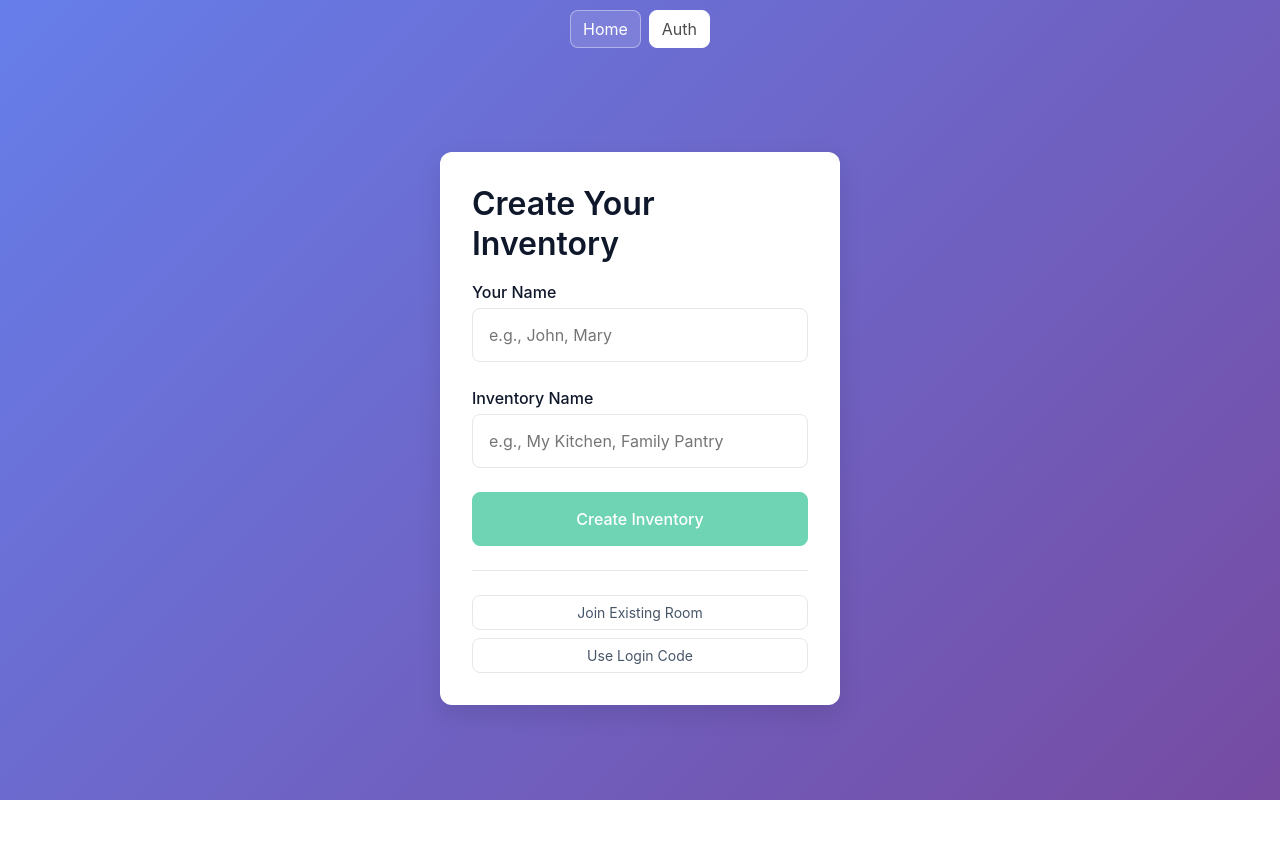
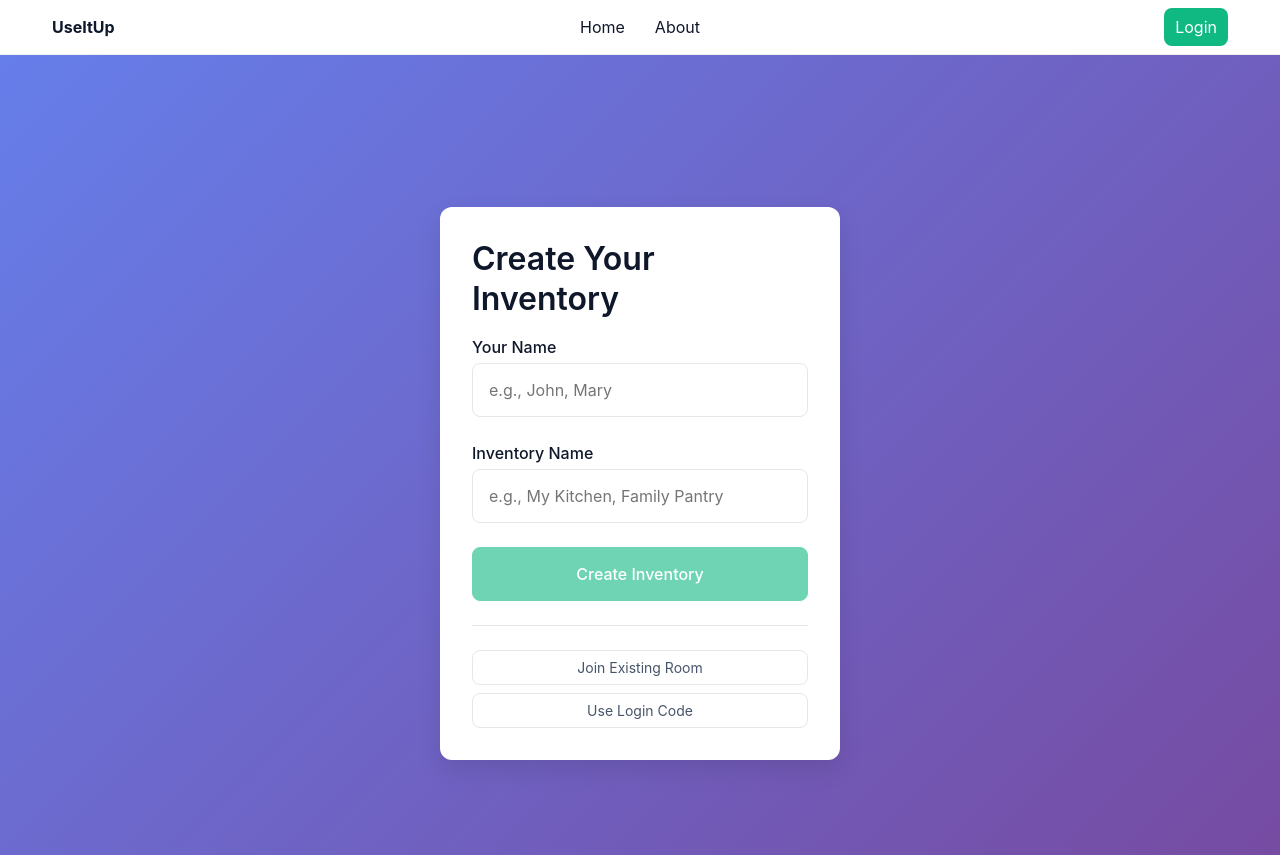
Before and after one commit to RayLi-Muye/5120-tp23-DrPantrist, a Vue app in the folder frontend/: page /auth in a window 1280 px wide. Before the commit the page ends 800 px from the top, so only its background shows below. Built offline with nearby package versions, Linux system fonts and the light colour scheme; no server answers; the HTML template or start-up script is replaced by a standard one.

Commit message:
feat(nav): extract NavBar component; show Home always; toggle Login/Logout based on auth; integrate globally; remove per-view navs

```diff
--- a/frontend/src/App.vue
+++ b/frontend/src/App.vue
@@ -1,5 +1,6 @@
 <template>
   <div id="app">
+    <NavBar />
     <!-- Router View with Transitions -->
     <RouterView v-slot="{ Component, route }">
       <Transition :name="transitionName" mode="out-in">
@@ -14,6 +15,7 @@
 import { RouterView, useRouter } from 'vue-router'
 import { ref, watch, onMounted } from 'vue'
 import { useAuthStore } from '@/stores/auth'
+import NavBar from '@/components/common/NavBar.vue'
 
 const router = useRouter()
 const transitionName = ref('route')
--- /dev/null
+++ b/frontend/src/components/common/NavBar.vue
@@ -0,0 +1,124 @@
+<template>
+  <nav class="app-navbar" aria-label="Primary">
+    <div class="nav-inner">
+      <div class="nav-left">
+        <router-link to="/" class="brand">UseItUp</router-link>
+      </div>
+      <div class="nav-center">
+        <router-link
+          to="/"
+          class="nav-link"
+          :class="{ active: $route.name === 'home' }"
+        >Home</router-link>
+
+        <router-link
+          v-if="isAuthenticated"
+          to="/dashboard"
+          class="nav-link"
+          :class="{ active: $route.name === 'dashboard' }"
+        >Dashboard</router-link>
+
+        <router-link
+          v-if="isAuthenticated"
+          to="/add-item"
+          class="nav-link"
+          :class="{ active: $route.name === 'add-item' }"
+        >Add Item</router-link>
+
+        <router-link
+          to="/about"
+          class="nav-link"
+          :class="{ active: $route.name === 'about' }"
+        >About</router-link>
+      </div>
+      <div class="nav-right">
+        <router-link
+          v-if="!isAuthenticated"
+          to="/auth"
+          class="nav-link auth"
+          :class="{ active: $route.name === 'auth' }"
+        >Login</router-link>
+        <button v-else class="nav-link logout" @click="handleLogout">Logout</button>
+      </div>
+    </div>
+  </nav>
+</template>
+
+<script setup lang="ts">
+import { computed } from 'vue'
+import { useRouter } from 'vue-router'
+import { useAuthStore } from '@/stores/auth'
+
+const router = useRouter()
+const authStore = useAuthStore()
+const isAuthenticated = computed(() => authStore.isAuthenticated)
+
+async function handleLogout() {
+  try {
+    authStore.logout()
+  } finally {
+    await router.replace('/auth')
+  }
+}
+</script>
+
+<style scoped>
+.app-navbar {
+  width: 100%;
+  background: rgba(255, 255, 255, 0.85);
+  border-bottom: 1px solid rgba(0, 0, 0, 0.06);
+  backdrop-filter: blur(8px);
+  position: sticky;
+  top: 0;
+  z-index: 100;
+}
+
+.nav-inner {
+  max-width: 1200px;
+  margin: 0 auto;
+  display: grid;
+  grid-template-columns: 1fr auto 1fr;
+  align-items: center;
+  gap: 8px;
+  padding: 8px 12px;
+}
+
+.nav-left { justify-self: start; }
+.nav-center { justify-self: center; display: flex; gap: 8px; }
+.nav-right { justify-self: end; display: flex; gap: 8px; }
+
+.brand {
+  text-decoration: none;
+  font-weight: 700;
+  color: var(--color-text-primary, #333);
+}
+
+.nav-link {
+  text-decoration: none;
+  padding: 6px 10px;
+  border-radius: 8px;
+  border: 1px solid transparent;
+  color: var(--color-text-primary, #333);
+  background: transparent;
+  transition: all 0.2s ease;
+}
+
+.nav-link:hover {
+  background: rgba(0, 0, 0, 0.05);
+}
+
+.nav-link.active {
+  background: var(--color-primary, #667eea);
+  color: white;
+}
+
+.nav-link.logout {
+  background: rgba(220, 53, 69, 0.08);
+  color: #c0392b;
+  border: 1px solid rgba(220, 53, 69, 0.2);
+}
+
+.nav-link.logout:hover {
+  background: rgba(220, 53, 69, 0.15);
+}
+</style>
--- a/frontend/src/views/AuthView.vue
+++ b/frontend/src/views/AuthView.vue
@@ -1,17 +1,5 @@
 <template>
   <div class="auth-view">
-    <nav class="top-toggle-nav" aria-label="Primary">
-      <router-link
-        to="/"
-        class="toggle-btn"
-        :class="{ active: $route.path === '/' }"
-      >Home</router-link>
-      <router-link
-        to="/auth"
-        class="toggle-btn"
-        :class="{ active: $route.path === '/auth' }"
-      >Auth</router-link>
-    </nav>
     <div class="auth-container">
       <!-- <div class="auth-header">
         <h1 class="auth-title">UseItUp</h1>
--- a/frontend/src/views/DashboardView.vue
+++ b/frontend/src/views/DashboardView.vue
@@ -7,30 +7,7 @@
           <p class="subtitle">Your Food Inventory Tracker</p>
         </div>
 
-        <div class="header-center">
-          <nav class="navigation-bar">
-            <router-link
-              to="/dashboard"
-              class="nav-item"
-              :class="{ active: $route.name === 'dashboard' }"
-            >
-              <span class="nav-icon">🏠</span>
-              <span class="nav-label">Dashboard</span>
-            </router-link>
-            <router-link
-              to="/add-item"
-              class="nav-item"
-              :class="{ active: $route.name === 'add-item' }"
-            >
-              <span class="nav-icon">➕</span>
-              <span class="nav-label">Add Item</span>
-            </router-link>
-            <router-link to="/about" class="nav-item" :class="{ active: $route.name === 'about' }">
-              <span class="nav-icon">ℹ️</span>
-              <span class="nav-label">About</span>
-            </router-link>
-          </nav>
-        </div>
+        <div class="header-center"></div>
 
         <div class="header-right">
           <div class="impact-cards">
--- a/frontend/src/views/HomePage.vue
+++ b/frontend/src/views/HomePage.vue
@@ -1,18 +1,5 @@
 <template>
   <div class="home-page">
-    <!-- Fixed top nav to switch between Home and Auth -->
-    <nav class="top-toggle-nav" aria-label="Primary">
-      <router-link
-        to="/"
-        class="toggle-btn"
-        :class="{ active: $route.path === '/' }"
-      >Home</router-link>
-      <router-link
-        to="/auth"
-        class="toggle-btn"
-        :class="{ active: $route.path === '/auth' }"
-      >Auth</router-link>
-    </nav>
     <!-- Hero Section -->
     <section class="hero">
       <div class="hero-content">
@@ -170,40 +157,9 @@ const getStarted = () => {
 .home-page {
   min-height: 100vh;
   background: linear-gradient(135deg, #667eea 0%, #764ba2 100%);
-  padding-top: 56px;
 }
 
-.top-toggle-nav {
-  position: fixed;
-  top: 0;
-  left: 0;
-  right: 0;
-  display: flex;
-  gap: 8px;
-  justify-content: center;
-  padding: 10px 12px;
-  z-index: 1000;
-}
 
-.toggle-btn {
-  text-decoration: none;
-  padding: 6px 12px;
-  border: 1px solid rgba(255,255,255,0.4);
-  border-radius: 8px;
-  color: white;
-  background: rgba(255,255,255,0.12);
-  transition: all 0.2s ease;
-}
-
-.toggle-btn:hover {
-  background: rgba(255,255,255,0.2);
-}
-
-.toggle-btn.active {
-  background: white;
-  color: #4b4b4b;
-  border-color: white;
-}
 
 /* Hero Section */
 .hero {
```
